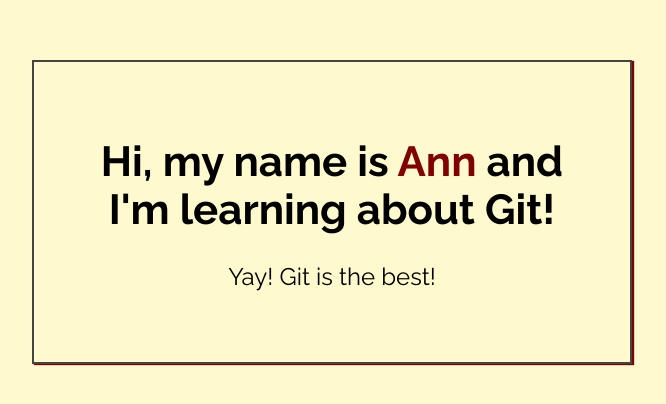
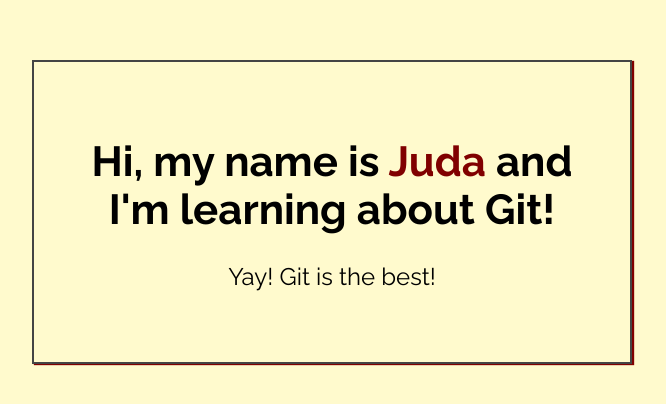
Before and after one commit to eckoman33/My-First-Repo, a plain HTML site: page index.html in a window 1280 px wide. Shown: the part 188-592 px from the top of the page, without its empty margins (308-974 px from the left). Drawn offline with Linux system fonts and the light colour scheme.

Commit message:
Added name to index.html

```diff
--- a/index.html
+++ b/index.html
@@ -14,7 +14,7 @@
 <body>
 
     <div class="greeting">
-        <h1>Hi, my name is <span class="highlight">Ann</span> and I'm learning about Git! </h1>
+        <h1>Hi, my name is <span class="highlight">Juda</span> and I'm learning about Git! </h1>
 
         <p>Yay! Git is the best!</p>
     </div>
```
